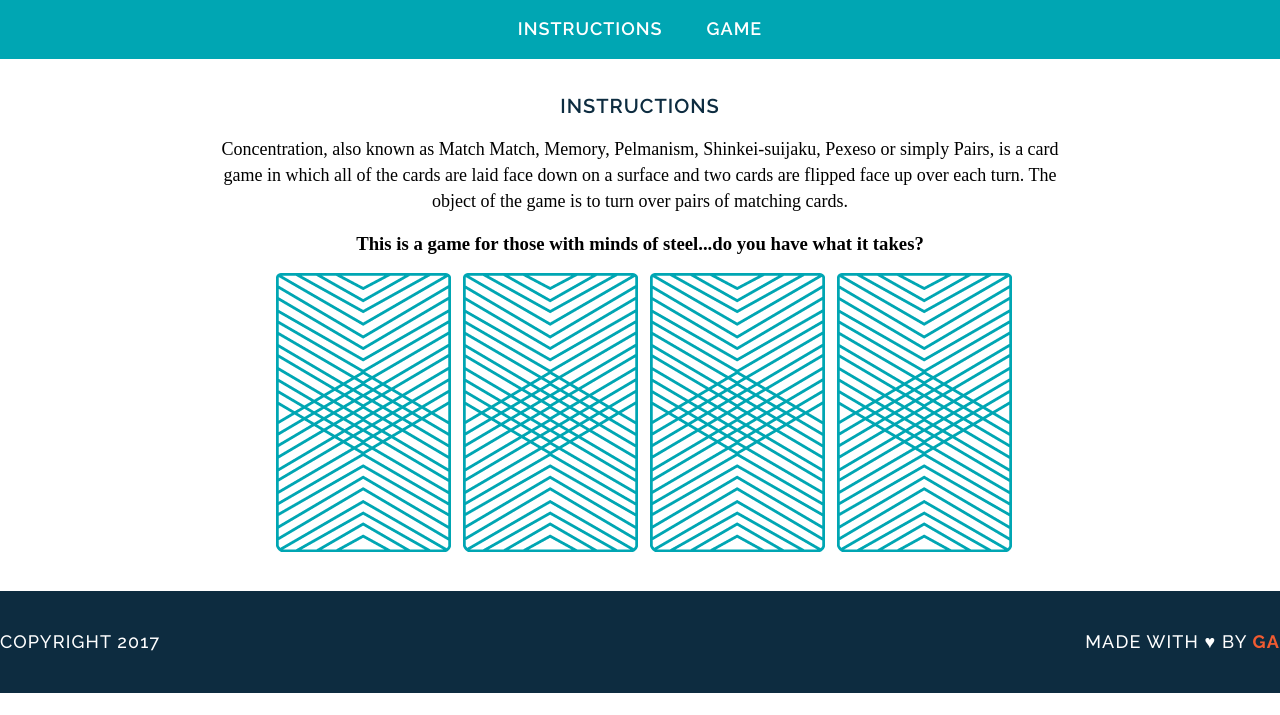
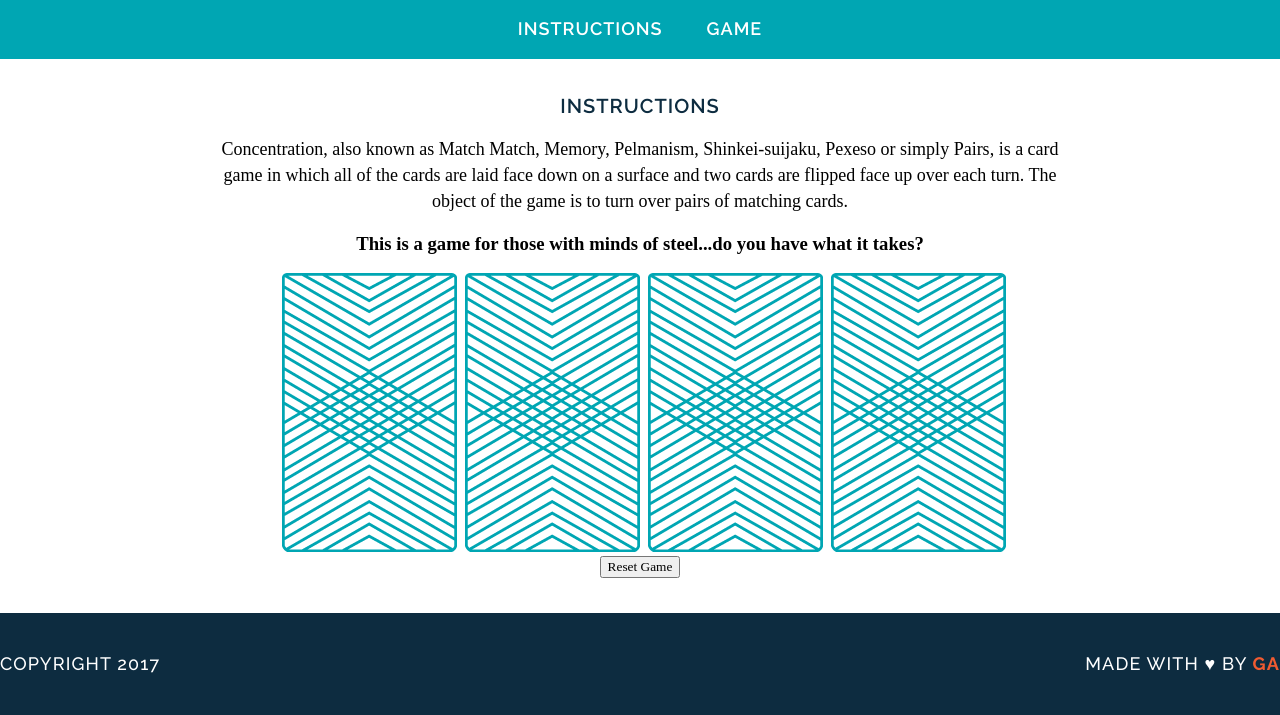
Before and after one commit to fullstakz/wdi-fundamentals-memorygame, a plain HTML site: page memory_game/index.html in a window 1280 px wide. Shown: the part 95-810 px from the top of the page. Drawn offline with Linux system fonts and the light colour scheme; a web font is replaced by a local one.

Commit message:
created game logic - reset button doesnt work but everything else does

```diff
--- a/memory_game/index.html
+++ b/memory_game/index.html
@@ -21,12 +21,9 @@
 </p>
 <h3> This is a game for those with minds of steel...do you have what it takes?</h3>
 
-<div>
-    <img src="images/back.png" alt="Queen of Diamonds">
-    <img src="images/back.png" alt="Queen of Hearts">
-    <img src="images/back.png" alt="King of Diamonds">
-    <img src="images/back.png" alt="King of Hearts">
-  </div>
+<div id="game-board" class="board clearfix"></div>
+
+<button type="reset" value="Reset">Reset Game</button>
 
   </main>
 
--- a/memory_game/js/main.js
+++ b/memory_game/js/main.js
@@ -31,13 +31,28 @@ var checkForMatch = function (){
 	}
 }
 
-var flipCard = function (cardId){
+var flipCard = function (){
+	var cardId = this.getAttribute('data-id');
+	this.setAttribute("src",cards[cardId].cardImage);
  	console.log("User flipped " + cards[cardId].rank);
     console.log(cards[cardId].suit);
     console.log(cards[cardId].cardImage);
  	cardsInPlay.push(cards[cardId].rank);
+ 	if (cardsInPlay.length === 2){
  	checkForMatch();
 }
 
-flipCard(0);
-flipCard(2);
+}
+
+var createBoard = function (){
+	for (var i=0; i < cards.length; i++) {
+		var cardElement = document.createElement('img');
+		cardElement.setAttribute("src","images/back.png");
+		cardElement.setAttribute('data-id',i);
+		cardElement.addEventListener('click',flipCard);
+		document.getElementById('game-board').appendChild(cardElement);
+	}
+}
+
+
+createBoard();
--- a/memory_game/style.css
+++ b/memory_game/style.css
@@ -57,6 +57,10 @@ p {
 	font-size: 18px;
 }
 
+button {
+	font-family: "Droid Serif", Serif;
+}
+
 img {
 	margin-top: 40px
 	margin-right: 8px;
```
